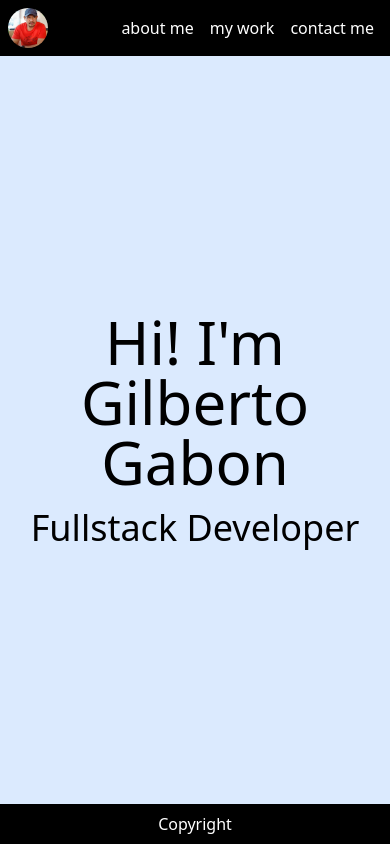
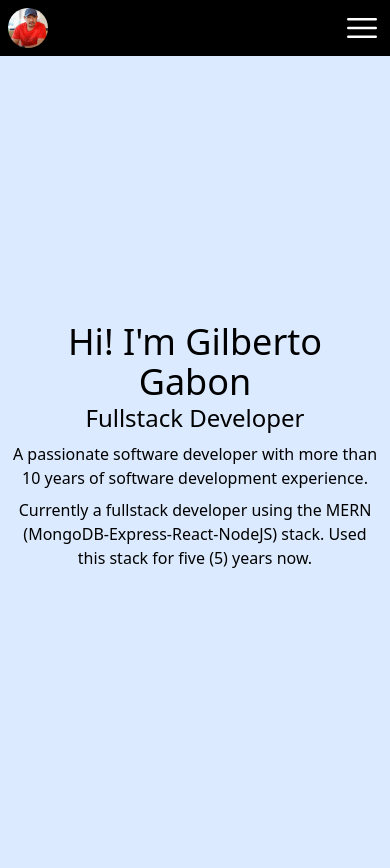
Before and after one commit to gagabon501/portfolio, a React (Create React App) app: page / in a window 390 px wide. Before the commit the page ends 844 px from the top, so only its background shows below. Built offline with nearby package versions, Linux system fonts and the light colour scheme.

Commit message:
Used NavBar component for the navigation

```diff
--- a/src/App.js
+++ b/src/App.js
@@ -1,63 +1,80 @@
 import Card from "./components/Card";
-
-const logo = "GAG_Profile.jpg";
+import NavBar from "./components/NavBar";
 
 function App() {
   return (
     <>
-      <div className="gcontainer">
-        <nav className="flex justify-between flex-wrap text-white w-full sticky mx-auto top-0 p-2  bg-black">
-          <a href="#about" className="">
-            <img
-              src={logo}
-              className="w-100 h-10 mr-2 rounded-full"
-              alt="Logo"
-            />
-          </a>
-          <div className="flex justify-between align-middle">
-            <a
-              href="#about"
-              className="p-2 hover:decoration-solid hover:underline"
-            >
-              about me
-            </a>
-
-            <a
-              href="#mywork"
-              className="p-2 hover:decoration-solid hover:underline"
-            >
-              my work
-            </a>
-
-            <a
-              href="#contact"
-              className="p-2 hover:decoration-solid hover:underline"
-            >
-              contact me
-            </a>
-          </div>
-        </nav>
-
-        <section
-          id="about"
-          className="bg-blue-100 flex flex-col align-middle justify-center"
-        >
-          <div className="text-6xl text-center py-4">
+      <NavBar />
+      <main>
+        <section id="about" className="gsection  bg-blue-100 px-3 text-center">
+          <div className="text-4xl md:text-6xl transition ease-out duration-1000 transform hover:scale-125 cursor-pointer">
             Hi! I'm Gilberto Gabon
           </div>
-          <div className="text-4xl text-center">Fullstack Developer</div>
+          <div className="text-2xl md:text-4xl text-center">
+            Fullstack Developer
+          </div>
+
+          <p className="text-center mt-2">
+            A passionate software developer with more than 10 years of software
+            development experience.
+          </p>
+          <p className="text-center mt-2">
+            Currently a fullstack developer using the MERN
+            (MongoDB-Express-React-NodeJS) stack. Used this stack for five (5)
+            years now.
+          </p>
         </section>
-        <section id="mywork" className="bg-blue-300  ">
-          my work
+        <section id="mywork" className="gsection bg-blue-200">
+          <h1 className="text-4xl top-2">My Work</h1>
+          <div className="p-2">
+            <div className="flex flex-col p-4 md:flex md:flex-row md:gap-4 md:flex-wrap">
+              <div className="bg-green-100 card">
+                <h1>Work-1</h1>
+              </div>
+              <div className="bg-blue-100 card">
+                <h1>Work-2</h1>
+              </div>
+              <div className="bg-teal-100 card">
+                <h1>Work-3</h1>
+              </div>
+              <div className="bg-purple-100 card">
+                <h1>Work-4</h1>
+              </div>
+            </div>
+          </div>
         </section>
-        <section id="contact" className="bg-blue-400  ">
-          contact me
+        <section id="contact" className="gsection bg-blue-300">
+          <h1 className="text-4xl top-2">Contact Me</h1>
+          <div className="">
+            <form action="">
+              <div className="mb-4 flex flex-col gap-1">
+                <label htmlFor="name">Name</label>
+                <input type="text" name="name" id="name" placeholder="Name" />
+              </div>
+              <div className="mb-4 flex flex-col gap-1">
+                <label htmlFor="email">Email</label>
+                <input
+                  type="email"
+                  name="email"
+                  id="email"
+                  placeholder="Email"
+                />
+              </div>
+              <div className="mb-4 flex flex-col gap-1">
+                <label htmlFor="message">Message</label>
+                <textarea
+                  name="message"
+                  id="message"
+                  placeholder="Message"
+                  rows={4}
+                  cols={50}
+                ></textarea>
+              </div>
+              <button className="btn-primary w-full">Submit</button>
+            </form>
+          </div>
         </section>
-
-        <footer className="sticky bottom-0 p-2 bg-black text-white text-center w-full">
-          Copyright
-        </footer>
-      </div>
+      </main>
     </>
   );
 }
--- a/src/components/NavBar.js
+++ b/src/components/NavBar.js
@@ -1,33 +1,108 @@
 import React from "react";
+import { useState } from "react";
+import useWindowDimensions from "../hooks/useWindowDimensions";
+
+const profile = "GAG_Profile.jpg";
 
 function NavBar() {
-  const logo = "GAG_Profile.jpg";
-  return (
-    <div className="fixed t-0 left-0">
-      <div className="mx-auto flex flex-wrap p-2 justify-between items-center bg-slate-500 ">
-        <a
-          href="#"
-          className="flex title-font font-medium items-center text-gray-900 mb-4"
-        >
-          <img src={logo} className="w-100 h-20 mr-2 rounded-full" alt="Logo" />
-        </a>
-        <div className="flex flex-wrap items-center text-base justify-center">
-          <a href="#aboutme" className="mr-5">
-            About Me
+  const { width } = useWindowDimensions();
+
+  const [burger, setBurger] = useState(true);
+  const [menu, setMenu] = useState("hidden");
+  const liClass =
+    "p-2 hover:bg-slate-300 transition ease-out duration-2000" +
+    (width >= 768 ? " hover:text-black" : "");
+
+  const doClick = (e) => {
+    e.preventDefault();
+    setMenu(
+      burger
+        ? "block text-black mt-2 bg-slate-100 border border-solid border-black rounded-b"
+        : "hidden"
+    );
+    setBurger(!burger);
+  };
+
+  const handleMenuClick = (e) => {
+    setMenu("hidden");
+    setBurger(true);
+  };
+
+  const NavSmall = () => {
+    return (
+      <nav>
+        <div className="flex justify-between flex-wrap text-white w-full fixed mx-auto top-0 h-14 p-2 bg-black z-10">
+          <a href="#about">
+            <img
+              src={profile}
+              className="w-100 h-10 mr-2 rounded-full"
+              alt="profile"
+            />
           </a>
-          <a href="#mywork" className="mr-5">
-            My Work
+
+          <div>
+            <svg
+              className="md:hidden w-10 h-10 cursor-pointer"
+              data-slot="icon"
+              fill="none"
+              stroke-width="1.5"
+              stroke="currentColor"
+              viewBox="0 0 24 24"
+              xmlns="http://www.w3.org/2000/svg"
+              aria-hidden="true"
+              onClick={doClick}
+            >
+              <path
+                stroke-linecap="round"
+                stroke-linejoin="round"
+                d="M3.75 6.75h16.5M3.75 12h16.5m-16.5 5.25h16.5"
+              ></path>
+            </svg>
+            <ul className={menu}>
+              <li className={liClass} onClick={handleMenuClick}>
+                <a href="#about">about me</a>
+              </li>
+              <li className={liClass} onClick={handleMenuClick}>
+                <a href="#mywork">my work</a>
+              </li>
+              <li className={liClass} onClick={handleMenuClick}>
+                <a href="#contact">contact me</a>
+              </li>
+            </ul>
+          </div>
+        </div>
+      </nav>
+    );
+  };
+  const NavBig = () => {
+    return (
+      <nav>
+        <div className="flex justify-between flex-wrap text-white w-full fixed mx-auto top-0 h-14 p-2 bg-black z-10">
+          <a href="#about" className="">
+            <img
+              src={profile}
+              className="w-100 h-10 mr-2 rounded-full"
+              alt="profile"
+            />
           </a>
-          <a href="#contactme" className="mr-5">
-            Contact Me
-          </a>
+
+          <ul className="flex">
+            <li className={liClass}>
+              <a href="#about">about me</a>
+            </li>
+            <li className={liClass}>
+              <a href="#mywork">my work</a>
+            </li>
+            <li className={liClass}>
+              <a href="#contact">contact me</a>
+            </li>
+          </ul>
         </div>
-        <button className="inline-flex items-center bg-slate-700 border-0 p-3 mt-4 rounded-lg text-white">
-          Download CV
-        </button>
-      </div>
-    </div>
-  );
+      </nav>
+    );
+  };
+
+  return <div>{width < 768 ? <NavSmall /> : <NavBig />};</div>;
 }
 
 export default NavBar;
--- /dev/null
+++ b/src/hooks/useWindowDimensions.js
@@ -0,0 +1,26 @@
+import { useState, useEffect } from "react";
+
+function getWindowDimensions() {
+  const { innerWidth: width, innerHeight: height } = window;
+  return {
+    width,
+    height,
+  };
+}
+
+export default function useWindowDimensions() {
+  const [windowDimensions, setWindowDimensions] = useState(
+    getWindowDimensions()
+  );
+
+  useEffect(() => {
+    function handleResize() {
+      setWindowDimensions(getWindowDimensions());
+    }
+
+    window.addEventListener("resize", handleResize);
+    return () => window.removeEventListener("resize", handleResize);
+  }, []);
+
+  return windowDimensions;
+}
--- /dev/null
+++ b/src/index copy.css
@@ -0,0 +1,30 @@
+@tailwind base;
+@tailwind components;
+@tailwind utilities;
+
+body {
+  width: 100vw;
+  height: 100vh;
+  margin: 0;
+}
+
+.gcontainer {
+  width: 100vw;
+  height: 100vh;
+  position: relative;
+  overflow-y: scroll;
+  scroll-snap-type: y mandatory;
+}
+
+section {
+  width: 100vw;
+  height: 100%;
+  scroll-snap-align: start;
+  position: sticky;
+  left: 0;
+  top: 60px;
+}
+
+footer {
+  width: 100vw;
+}
--- a/src/index.css
+++ b/src/index.css
@@ -3,27 +3,30 @@
 @tailwind utilities;
 
 body {
+  margin: 0;
+  padding: 0;
   width: 100vw;
   height: 100vh;
-  margin: 0;
+  box-sizing: border-box;
 }
 
-.gcontainer {
+main {
   width: 100vw;
   height: 100vh;
+  position: relative;
+  scroll-behavior: smooth;
   overflow-y: scroll;
   scroll-snap-type: y mandatory;
 }
 
-section {
-  display: flex;
-  justify-content: center;
-  align-items: center;
-  width: 100vw;
-  height: 100vh;
-  scroll-snap-align: start;
+.gsection {
+  @apply w-screen h-screen snap-start flex flex-col justify-center items-center m-0;
 }
 
-footer {
-  width: 100vw;
+.card {
+  @apply flex justify-center items-center h-36 w-96 my-3 md:w-96 border border-solid border-black rounded-lg;
 }
+
+.btn-primary {
+  @apply border border-solid rounded-lg p-2 bg-blue-800 text-white;
+}
```
